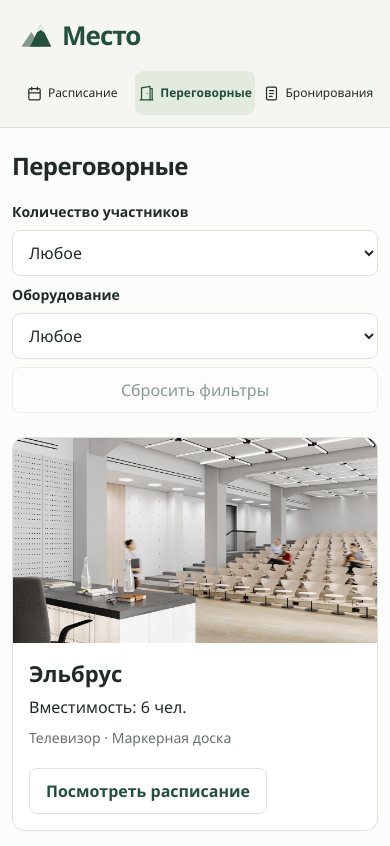
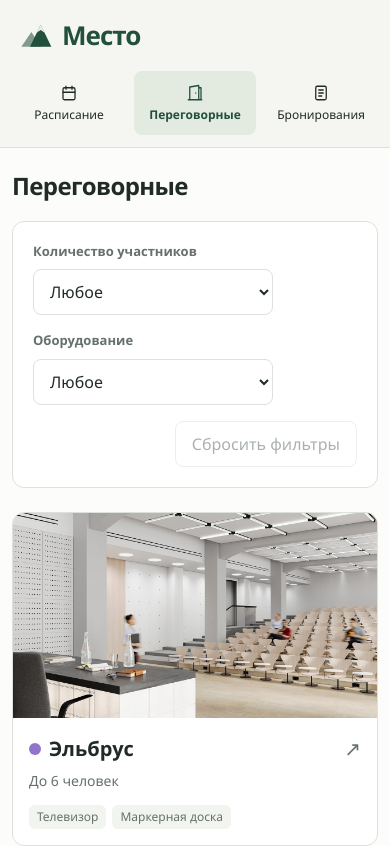
Before and after one commit to Anaastaasia/meeting-rooms, a React (Vite) app: page /rooms in a window 390 px wide. Shown: the top 846 px of the page. Built offline with nearby package versions, Linux system fonts and the light colour scheme.

Commit message:
Document version one and fix mobile layout

```diff
--- a/src/App.css
+++ b/src/App.css
@@ -126,15 +126,37 @@
 
 .rooms-grid {
   display: grid;
-  grid-template-columns: repeat(auto-fit, minmax(260px, 1fr));
+  grid-template-columns: repeat(4, minmax(0, 1fr));
   gap: 20px;
 }
 
 .room-card {
+  display: flex;
+  min-width: 0;
+  border-radius: var(--radius-card);
+  background: var(--color-surface);
+}
+
+.room-card__link {
+  display: flex;
+  flex: 1;
+  flex-direction: column;
+  min-width: 0;
   overflow: hidden;
   border: 1px solid var(--color-border);
-  border-radius: var(--radius-card);
-  background: var(--color-surface);
+  border-radius: inherit;
+  color: var(--color-text);
+  text-decoration: none;
+  transition: border-color 150ms ease;
+}
+
+.room-card__link:hover {
+  border-color: var(--room-accent);
+}
+
+.room-card__link:focus-visible {
+  outline: 2px solid var(--color-focus);
+  outline-offset: 3px;
 }
 
 .room-card__image {
@@ -145,53 +167,117 @@
 }
 
 .room-card__content {
-  padding: 20px;
+  flex: 1;
+  padding: 16px;
 }
 
-.room-card h3 {
-  margin-bottom: 8px;
-  font-size: 22px;
+.room-card__heading {
+  display: flex;
+  align-items: center;
+  gap: 8px;
+}
+
+.room-card__heading h3 {
+  min-width: 0;
+  margin: 0;
+  overflow-wrap: anywhere;
+  font-size: 20px;
+  font-weight: 600;
   line-height: 1.3;
 }
 
-.room-card__equipment {
-  margin-top: 8px;
+.room-card__arrow {
+  flex-shrink: 0;
+  margin-left: auto;
+  color: var(--color-muted);
+  font-size: 20px;
+}
+
+.room-card__link:hover .room-card__arrow {
+  color: var(--color-primary);
+}
+
+.room-card__capacity {
+  margin-top: 6px;
   color: var(--color-muted);
   font-size: 14px;
 }
 
-.room-card__button {
-  display: inline-flex;
-  align-items: center;
-  justify-content: center;
-  min-height: 44px;
-  margin-top: 20px;
-  padding: 10px 16px;
-  border: 1px solid var(--color-border);
-  border-radius: var(--radius-control);
-  color: var(--color-primary);
-  background: var(--color-surface);
-  font-weight: 600;
-  text-decoration: none;
+.room-card__equipment {
+  display: flex;
+  flex-wrap: wrap;
+  gap: 6px;
+  padding: 0;
+  margin: 14px 0 0;
+  list-style: none;
 }
 
-.room-card__button:hover {
-  background: var(--color-soft);
+.room-card__equipment li {
+  padding: 4px 8px;
+  border-radius: 6px;
+  color: var(--color-muted);
+  background: #f2f4ef;
+  font-size: 12px;
+  line-height: 1.4;
 }
+
+/* Фильтры переговорных */
 
 .rooms-filter {
   display: flex;
   flex-wrap: wrap;
-  align-items: center;
-  gap: 12px;
+  align-items: flex-end;
+  gap: 16px;
   margin-bottom: 24px;
+  padding: 20px;
+  border: 1px solid var(--color-border);
+  border-radius: var(--radius-card);
+  background: var(--color-surface);
 }
 
-.rooms-filter label {
-  font-size: 14px;
+.rooms-filter__field {
+  display: flex;
+  flex: 0 1 240px;
+  flex-direction: column;
+  gap: 8px;
+  min-width: 0;
+}
+
+.rooms-filter__field label {
+  color: var(--color-muted);
+  font-size: 13px;
   font-weight: 600;
 }
 
+.rooms-filter__field select {
+  width: 100%;
+  min-width: 0;
+  min-height: 44px;
+  padding: 10px 12px;
+  border: 1px solid var(--color-border);
+  border-radius: var(--radius-control);
+  color: var(--color-text);
+  background-color: var(--color-surface);
+  cursor: pointer;
+}
+
+.rooms-filter__field select:hover {
+  border-color: var(--color-primary);
+}
+
+.rooms-filter__reset {
+  flex-shrink: 0;
+  min-height: 44px;
+  margin-left: auto;
+  padding: 10px 16px;
+  color: var(--color-muted);
+  background: transparent;
+}
+
+.rooms-filter__reset:hover:not(:disabled) {
+  color: var(--color-primary);
+  background: var(--color-soft);
+}
 /* Подробности комнаты */
 
 .room-details {
@@ -414,10 +500,20 @@
 .schedule__room-name {
   display: block;
   overflow: hidden;
+  border-radius: 3px;
+  color: var(--color-text);
   font-size: 16px;
   font-weight: 600;
+  text-decoration: underline;
+  text-decoration-color: transparent;
+  text-underline-offset: 4px;
   text-overflow: ellipsis;
   white-space: nowrap;
+}
+
+.schedule__room-name:hover {
+  color: var(--color-primary);
+  text-decoration-color: currentColor;
 }
 
 .schedule__room-capacity {
@@ -735,13 +831,56 @@
   font-size: 14px;
   font-weight: 600;
 }
+/* Вся шапка переговорной — ссылка */
+
+.schedule__table thead th[data-room] {
+  padding: 0;
+}
+
+.schedule__room-link {
+  display: flex;
+  align-items: center;
+  gap: 10px;
+  width: 100%;
+  min-height: 80px;
+  padding: 16px;
+  color: var(--color-text);
+  text-align: left;
+  text-decoration: none;
+  transition: background-color 150ms ease;
+}
+
+.schedule__room-info {
+  min-width: 0;
+}
+
+.schedule__room-link:hover {
+  background-color: var(--room-bg);
+}
+
+.schedule__room-link:hover .schedule__room-name {
+  color: var(--color-primary);
+}
+
+.schedule__room-link:focus-visible {
+  outline: 2px solid var(--color-focus);
+  outline-offset: -3px;
+}
 
 /* Планшет и телефон */
+
+@media (max-width: 1200px) {
+  .rooms-grid {
+    grid-template-columns: repeat(2, minmax(0, 1fr));
+  }
+}
 
 @media (max-width: 900px) {
 .app-shell {
   grid-template-columns: minmax(0, 1fr);
+  grid-template-rows: auto 1fr;
 }
+
 
   .sidebar {
     position: static;
@@ -779,7 +918,12 @@
   }
 
   .app {
+    align-self: start;
     padding: 24px;
+  }
+
+  .rooms-grid {
+  gap: 16px;
 }
 }
 
@@ -789,17 +933,26 @@
   }
 
 .app-nav {
+  grid-template-columns: repeat(3, minmax(0, 1fr));
   gap: 4px;
+  padding: 8px 8px 12px;
 }
 
 .app-nav a {
-    gap: 5px;
+  flex-direction: column;
+  justify-content: center;
+  gap: 6px;
+  min-width: 0;
+  min-height: 64px;
+  padding: 8px 2px;
   font-size: 12px;
+  line-height: 1.2;
+  text-align: center;
 }
 
 .app-nav svg {
-    width: 17px;
-    height: 17px;
+  width: 18px;
+  height: 18px;
 }
 
   .schedule__header {
@@ -823,16 +976,6 @@
   margin-left: 0;
 }
 
-  .rooms-filter {
-    display: grid;
-    grid-template-columns: minmax(0, 1fr);
-    gap: 8px;
-  }
-
-  .rooms-filter select,
-  .rooms-filter button {
-    width: 100%;
-  }
 
   .rooms-grid {
     grid-template-columns: minmax(0, 1fr);
--- a/src/components/RoomCard.tsx
+++ b/src/components/RoomCard.tsx
@@ -1,5 +1,5 @@
+import { Link } from 'react-router'
 import type { Room } from '../data/rooms'
-import { Link } from 'react-router'
 
 type RoomCardProps = {
     room: Room
@@ -7,8 +7,14 @@ type RoomCardProps = {
 
 function RoomCard({ room }: RoomCardProps) {
     const coverImage = room.images[0]
+
     return (
-        <article className="room-card">
+        <article className="room-card" data-room={room.id}>
+            <Link
+                className="room-card__link"
+                to={`/rooms/${room.id}`}
+                aria-label={`Открыть переговорную «${room.name}»`}
+            >
                 {coverImage && (
                     <img
                         className="room-card__image"
@@ -19,20 +25,30 @@ function RoomCard({ room }: RoomCardProps) {
                 )}
 
                 <div className="room-card__content">
+                    <div className="room-card__heading">
+                        <span className="room-dot" aria-hidden="true" />
                         <h3>{room.name}</h3>
-                <p>Вместимость: {room.capacity} чел.</p>
-                <p className="room-card__equipment">
-                    {room.equipment.join(' · ')}
+                        <span className="room-card__arrow" aria-hidden="true">
+                            ↗
+                        </span>
+                    </div>
+
+                    <p className="room-card__capacity">
+                        До {room.capacity} человек
                     </p>
-                <Link
-                    className="room-card__button"
-                    to={`/rooms/${room.id}`}
+
+                    <ul
+                        className="room-card__equipment"
+                        aria-label="Оборудование"
                     >
-                    Посмотреть расписание
+                        {room.equipment.map((item) => (
+                            <li key={item}>{item}</li>
+                        ))}
+                    </ul>
+                </div>
             </Link>
-            </div>
         </article>
     )
 }
 
-export default RoomCard;
+export default RoomCard
--- a/src/components/Schedule.tsx
+++ b/src/components/Schedule.tsx
@@ -8,6 +8,7 @@ import type { Booking } from '../data/bookings'
 import type { BookingSelection } from '../types/booking'
 import { useEffect, useId, useRef, useState } from 'react'
 import { hasBookingConflict } from '../utils/bookingConflicts'
+import { Link } from 'react-router'
 
 
 type ScheduleProps = {
@@ -283,10 +284,14 @@ function Schedule({
 
                             {rooms.map((room) => (
                                 <th key={room.id} scope="col" data-room={room.id}>
-                                    <div className="schedule__room-heading">
+                                    <Link
+                                        className="schedule__room-link"
+                                        to={`/rooms/${room.id}`}
+                                        aria-label={`Открыть переговорную «${room.name}»`}
+                                    >
                                         <span className="room-dot" aria-hidden="true" />
 
-                                        <div>
+                                        <span className="schedule__room-info">
                                             <span className="schedule__room-name">
                                                 {room.name}
                                             </span>
@@ -294,8 +299,8 @@ function Schedule({
                                             <span className="schedule__room-capacity">
                                                 До {room.capacity} человек
                                             </span>
-                                        </div>
-                                    </div>
+                                        </span>
+                                    </Link>
                                 </th>
                             ))}
                         </tr>
--- a/src/pages/RoomsPage.tsx
+++ b/src/pages/RoomsPage.tsx
@@ -64,6 +64,7 @@ function RoomsPage() {
             <h2 id="rooms-heading">Переговорные</h2>
 
             <div className="rooms-filter">
+                <div className="rooms-filter__field">
                     <label htmlFor="min-capacity">
                         Количество участников
                     </label>
@@ -76,14 +77,19 @@ function RoomsPage() {
                         }
                     >
                         <option value={0}>Любое</option>
-                    <option value={2}>2</option>
-                    <option value={4}>4</option>
-                    <option value={6}>6</option>
-                    <option value={8}>8</option>
-                    <option value={10}>10</option>
-                    <option value={20}>20</option>
+                        <option value={2}>От 2 человек</option>
+                        <option value={4}>От 4 человек</option>
+                        <option value={6}>От 6 человек</option>
+                        <option value={8}>От 8 человек</option>
+                        <option value={10}>От 10 человек</option>
+                        <option value={20}>От 20 человек</option>
                     </select>
-                <label htmlFor="room-equipment">Оборудование</label>
+                </div>
+
+                <div className="rooms-filter__field">
+                    <label htmlFor="room-equipment">
+                        Оборудование
+                    </label>
 
                     <select
                         id="room-equipment"
@@ -100,7 +106,10 @@ function RoomsPage() {
                             </option>
                         ))}
                     </select>
+                </div>
+
                 <button
+                    className="rooms-filter__reset"
                     type="button"
                     disabled={minCapacity === 0 && selectedEquipment === ''}
                     onClick={() => {
```
Also changed, not shown: 1 other file (tests, documents, lock files or other folders). Lines whose indentation alone changed are shown as unchanged.
